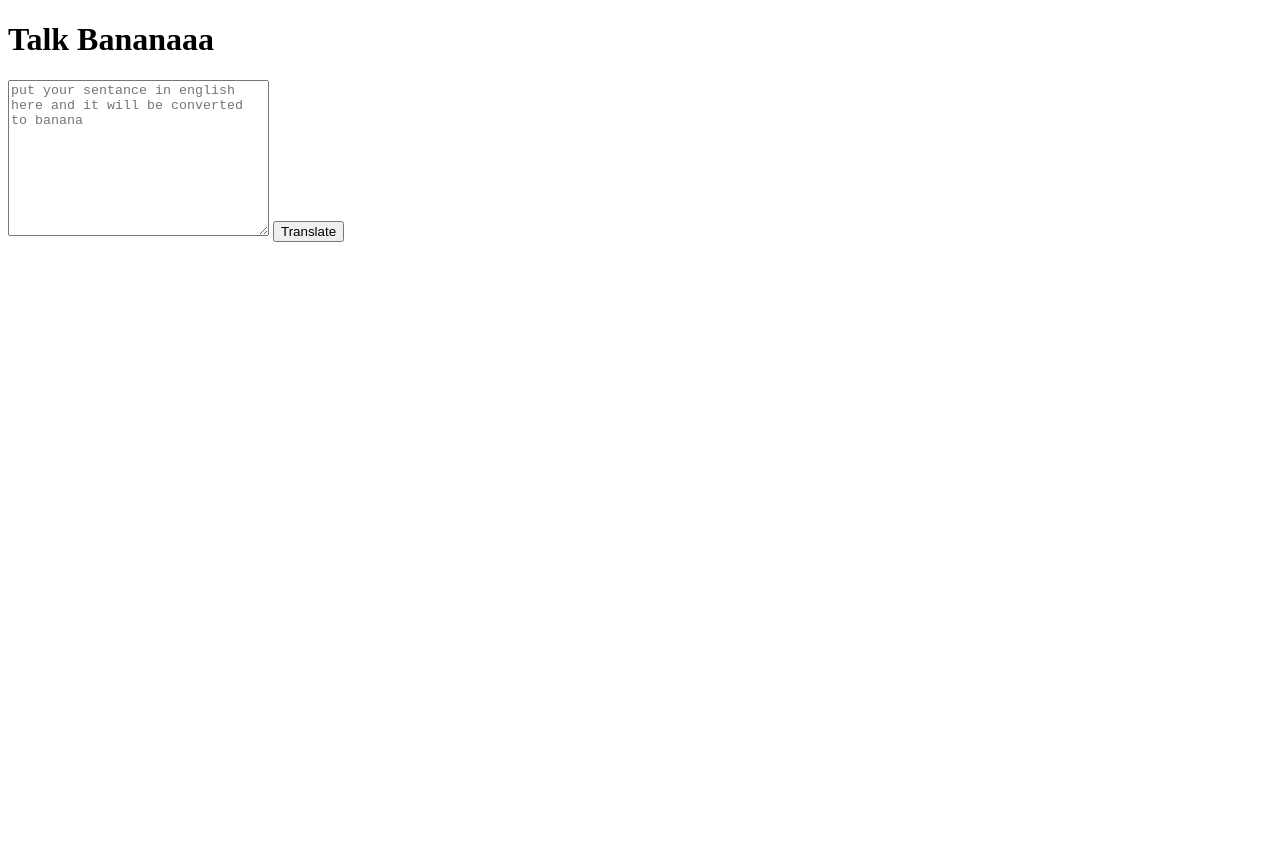
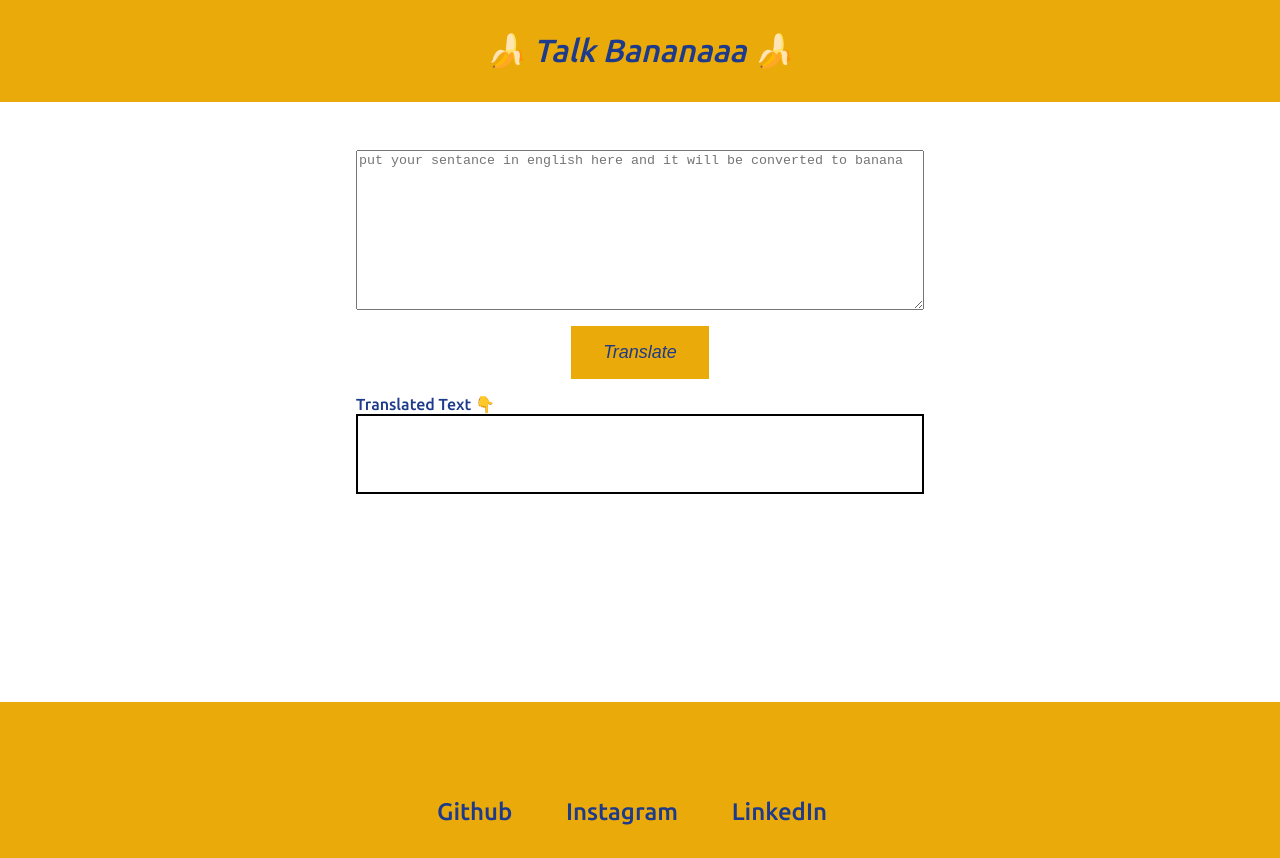
Before and after one commit to lakshaychopra/Talk-Banana, a plain HTML site: page index.html in a window 1280 px wide. Before the commit the page ends 800 px from the top, so only its background shows below. Drawn offline with Linux system fonts and the light colour scheme.

Commit message:
feat: Completed the Translator

```diff
--- a/app.js
+++ b/app.js
@@ -1,11 +1,27 @@
 var btnTranslate = document.querySelector("#btn-translate");
 var txtInput = document.querySelector("#txt-input");
+var output = document.querySelector("#translator")
 
 console.log(txtInput)
 
+var url = "	https://api.funtranslations.com/translate/minion.json";
+
 btnTranslate.addEventListener("click", clickHandler)
 
-function clickHandler() {
-    console.log("clicked!!");
-    console.log("Input",txtInput.value)
+function constructURL(inputText) {
+    var encodedURI = encodeURI(inputText);
+    return `${url}?text=${encodedURI}`;
 }
+
+function clickHandler(event) {
+    var input = txtInput.value;
+    var finalURL = constructURL(input);
+    console.log(finalURL);
+    fetch(finalURL)
+        .then(response => response.json())
+        .then(json => {
+            output.value = json.contents.translated;
+        })
+        .catch(() => alert("Some error with the server, try again after some time"))
+
+}
--- a/index.html
+++ b/index.html
@@ -6,13 +6,32 @@
     <meta http-equiv="X-UA-Compatible" content="IE=edge">
     <meta name="viewport" content="width=device-width, initial-scale=1.0">
     <title>Talk-Banana</title>
+    <link rel="stylesheet" href="style.css">
 </head>
 
 <body>
-    <h1>Talk Bananaaa</h1>
-    <textarea name="" id="txt-input" placeholder="put your sentance in english here and it will be converted to banana"
-        cols="30" rows="10"></textarea>
-    <button id="btn-translate">Translate</button>
+    <nav>
+
+    🍌 Talk Bananaaa 🍌
+    </nav>
+    <div>
+        <div></div>
+    <main>
+        <textarea name="" id="txt-input"
+            placeholder="put your sentance in english here and it will be converted to banana" cols="30"
+            rows="10"></textarea>
+        <button id="btn-translate">Translate</button>
+        <div>Translated Text 👇</div>
+        <input id="translator" value=""></input>
+    </main>
+    </div>
+    <footer class="footer">
+        <ul class="social-links link list-non-bullet">
+            <li class="list-item-inline"><a class ="link" href="https://github.com/lakshaychopra">Github</a></li>
+            <li class="list-item-inline"><a class ="link" href="https://www.instagram.com/lakshaychopra28">Instagram</a></li>
+            <li class="list-item-inline"><a class ="link"href="https://www.linkedin.com/in/lakshay-chopra/">LinkedIn</a></li>
+        </ul>
+    </footer>
     <script src="app.js" type="text/javascript"></script>
 </body>
 
--- /dev/null
+++ b/style.css
@@ -0,0 +1,105 @@
+@import url('https://fonts.googleapis.com/css2?family=Ubuntu:wght@500;700&display=swap');
+
+* {
+    box-sizing: border-box;
+}
+
+:root {
+    --primary-color: #e9aa0a    ;
+    --secondary-color: #1E3A8A;
+}
+
+body {
+    font-family: 'Ubuntu', 'sans-serif';
+    margin: 0;
+    color: var(--secondary-color);
+    /* background-image: url("images/c151b0355d1e14bfdf9f7e706f07638d.jpg");
+    background-repeat: no-repeat;
+    background-attachment: fixed;
+    /* background-size: cover; */
+    /* background-size:  100%; */
+    /* background-position: left; */
+}
+
+nav {
+    background-color: var(--primary-color);
+    padding: 2rem;
+    text-align: center;
+    font-size: 2rem;
+    font-style: italic;
+    margin-bottom: 2rem;
+    color: var(--secondary-color);
+}
+
+main {
+    margin: auto;
+    padding: 1rem;
+    max-width: 600px;
+}
+
+#txt-input {
+    width: 100%;
+    min-height: 20vh;
+    display: block;
+    margin: auto;
+    max-width: 600px;
+    color: var(--secondary-color);
+    /* max-height: 600px; */
+}
+
+#btn-translate {
+    display: block;
+    border: none;
+    margin: 1rem auto;
+    background-color: var(--primary-color);
+    padding: 1rem 2rem;
+    font-size: large;
+    font-style: italic;
+    color: var(--secondary-color);
+}
+
+#translator {
+    border: 2px solid black;
+    width: 100%;
+    height: 10vh;
+    margin: auto;
+    font-size: large;
+    padding: 1rem;
+    overflow: scroll;
+    color: var(--secondary-color);
+}
+
+.list-item-inline {
+    display: inline;
+    padding: 0rem 0.5rem;
+}
+
+.link {
+    box-sizing: border-box;
+    text-decoration: none;
+    padding: 0.5rem 1rem;
+    margin-top: 5rem;
+    margin-bottom: 1rem;
+    font-size: 1.5rem;
+}
+
+.footer {
+    display: block;
+    margin-top: 12rem;
+    padding: 0.5rem 1rem;
+    text-align: center;
+    background-color: var(--primary-color);
+}
+
+.footer .link {
+    color: var(--secondary-color);
+}
+
+.footer .footer-header {
+    font-weight: bold;
+    font-size: large;
+}
+
+.footer ul {
+    padding-inline-start: 0px;
+}
```
